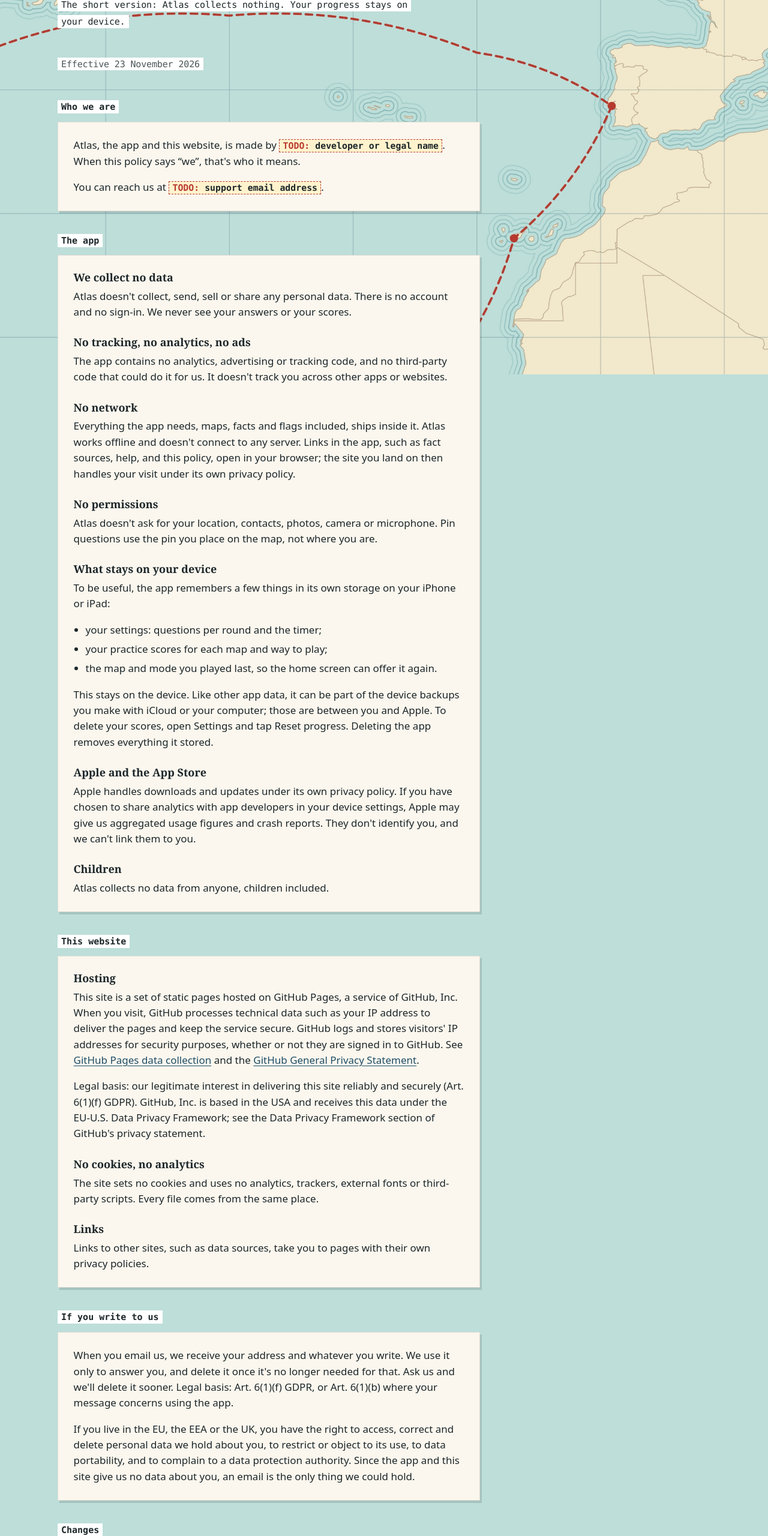
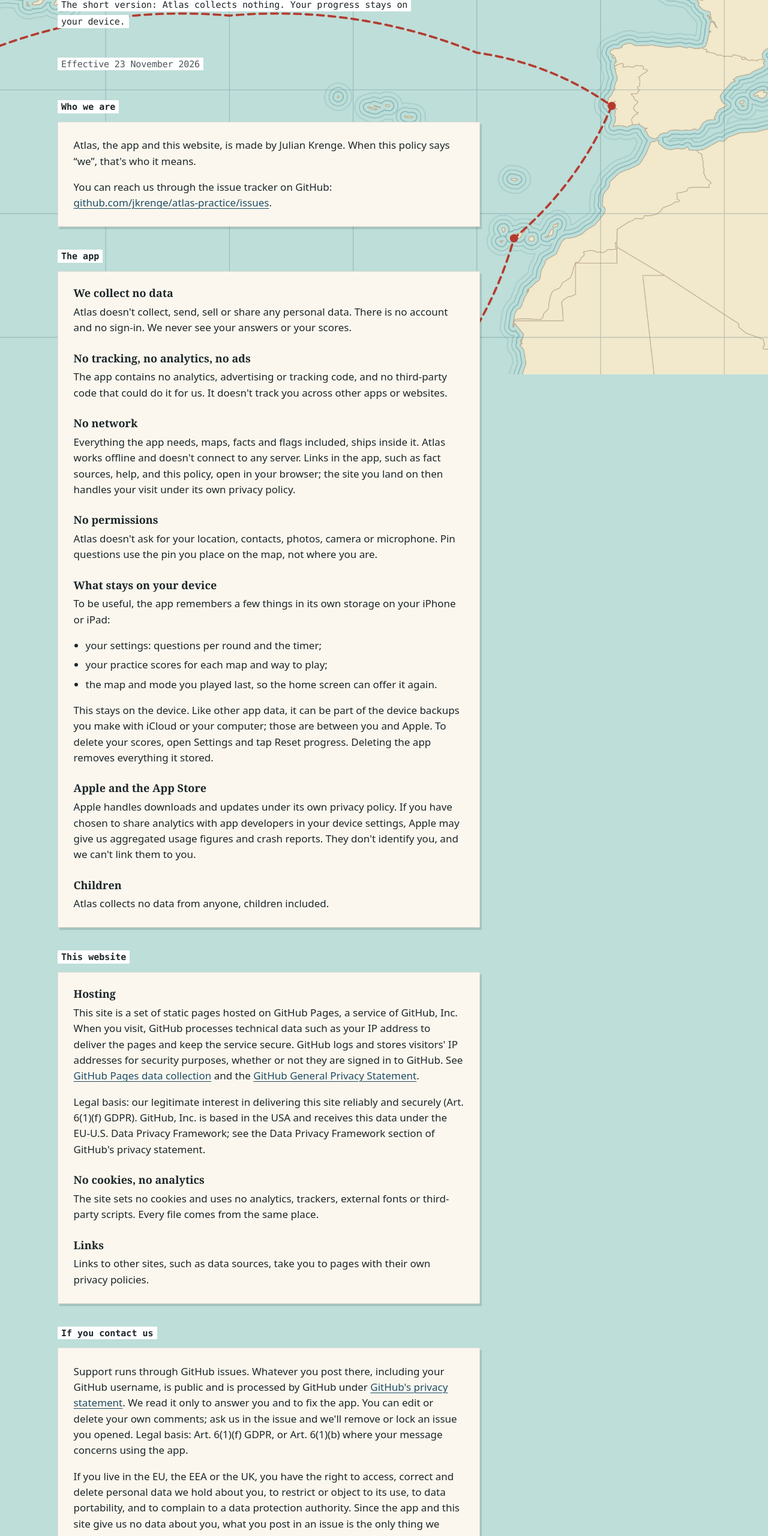
Before and after one commit to jkrenge/atlas-practice, a plain HTML site: page website/privacy/index.html in a window 1280 px wide. Shown: the part 240-2800 px from the top of the page at 60% size. Drawn offline with Linux system fonts and the light colour scheme.

Commit message:
docs(website): handle support through GitHub issues
- Support and privacy pages point to the GitHub issue tracker; the site
  shows no email address
- Issue forms for app problems and for map or fact corrections
- The privacy page names Julian Krenge as responsible

Co-Authored-By: Claude Opus 5.5 <noreply@anthropic.com>

```diff
--- a/website/privacy/index.html
+++ b/website/privacy/index.html
@@ -37,10 +37,8 @@
       <section class="list-section" aria-labelledby="who">
         <h2 id="who"><span class="tape">Who we are</span></h2>
         <div class="card prose">
-          <!-- TODO(owner): developer or legal name (person or company) responsible for the app and this site,
-               and the support email address, the same as on the support page. -->
-          <p>Atlas, the app and this website, is made by <span class="todo">developer or legal name</span>. When this policy says “we”, that's who it means.</p>
-          <p>You can reach us at <span class="todo">support email address</span>.</p>
+          <p>Atlas, the app and this website, is made by Julian Krenge. When this policy says “we”, that's who it means.</p>
+          <p>You can reach us through the issue tracker on GitHub: <a href="https://github.com/jkrenge/atlas-practice/issues">github.com/jkrenge/atlas-practice/issues</a>.</p>
         </div>
       </section>
 
@@ -90,10 +88,10 @@
       </section>
 
       <section class="list-section" aria-labelledby="email">
-        <h2 id="email"><span class="tape">If you write to us</span></h2>
+        <h2 id="email"><span class="tape">If you contact us</span></h2>
         <div class="card prose">
-          <p>When you email us, we receive your address and whatever you write. We use it only to answer you, and delete it once it's no longer needed for that. Ask us and we'll delete it sooner. Legal basis: Art. 6(1)(f) GDPR, or Art. 6(1)(b) where your message concerns using the app.</p>
-          <p>If you live in the EU, the EEA or the UK, you have the right to access, correct and delete personal data we hold about you, to restrict or object to its use, to data portability, and to complain to a data protection authority. Since the app and this site give us no data about you, an email is the only thing we could hold.</p>
+          <p>Support runs through GitHub issues. Whatever you post there, including your GitHub username, is public and is processed by GitHub under <a href="https://docs.github.com/site-policy/privacy-policies/github-general-privacy-statement">GitHub's privacy statement</a>. We read it only to answer you and to fix the app. You can edit or delete your own comments; ask us in the issue and we'll remove or lock an issue you opened. Legal basis: Art. 6(1)(f) GDPR, or Art. 6(1)(b) where your message concerns using the app.</p>
+          <p>If you live in the EU, the EEA or the UK, you have the right to access, correct and delete personal data we hold about you, to restrict or object to its use, to data portability, and to complain to a data protection authority. Since the app and this site give us no data about you, what you post in an issue is the only thing we could hold.</p>
         </div>
       </section>
 
@@ -107,8 +105,7 @@
       <section class="list-section" aria-labelledby="contact">
         <h2 id="contact"><span class="tape">Contact</span></h2>
         <div class="card prose">
-          <!-- TODO(owner): support email address, the same as on the support page. -->
-          <p>Questions about this policy: <span class="todo">support email address</span>.</p>
+          <p>Questions about this policy: <a href="https://github.com/jkrenge/atlas-practice/issues/new/choose">open an issue on GitHub</a>.</p>
         </div>
       </section>
 
@@ -117,7 +114,7 @@
       <section class="list-section" id="impressum" aria-labelledby="impressum-title">
         <h2 id="impressum-title"><span class="tape">Legal notice (Impressum)</span></h2>
         <div class="card prose">
-          <p><span class="todo">developer or legal name</span><br>
+          <p>Julian Krenge<br>
              <span class="todo">postal address</span><br>
              Email: <span class="todo">support email address</span></p>
         </div>
```
Also changed, not shown: website/support/index.html (+5 -7 lines), .github/ISSUE_TEMPLATE/config.yml (added), .github/ISSUE_TEMPLATE/correction.yml (added), .github/ISSUE_TEMPLATE/problem.yml (added), README.md, website/README.md.
